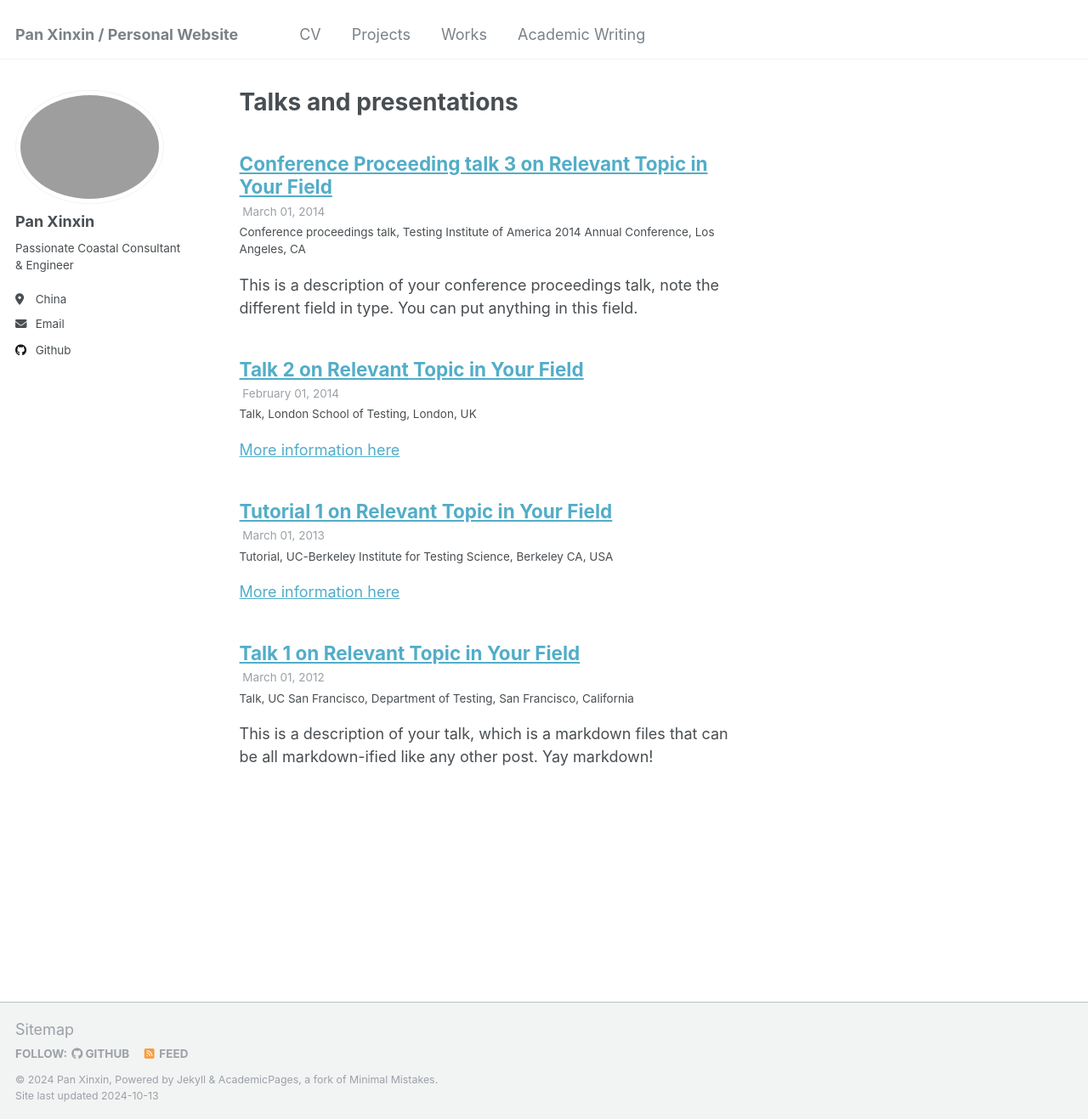
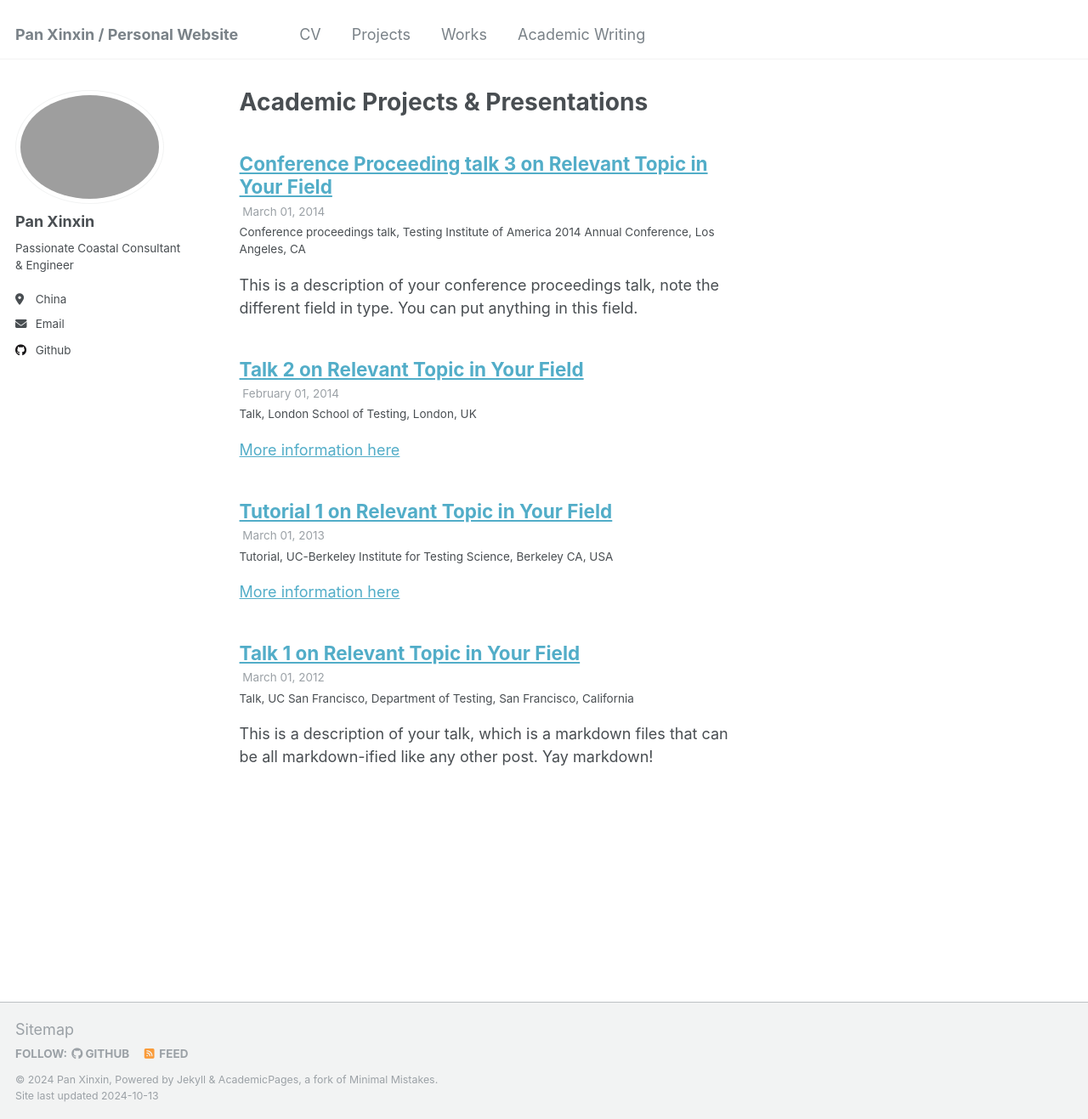
Before and after one commit to kingdaxing/kingdaxing.github.io, a Jekyll site: the page built from _pages/talks.html, in a window 1280 px wide and 1317 px high. Shown: the whole window at 85% size. Built offline with Jekyll 4.4.1, drawn with Linux system fonts in a browser that asks for light colours; a file with an impossible date is left out.

Commit message:
Update talks.html

```diff
--- a/_pages/talks.html
+++ b/_pages/talks.html
@@ -1,6 +1,6 @@
 ---
 layout: archive
-title: "Talks and presentations"
+title: "Academic Projects & Presentations"
 permalink: /talks/
 author_profile: true
 ---
```
